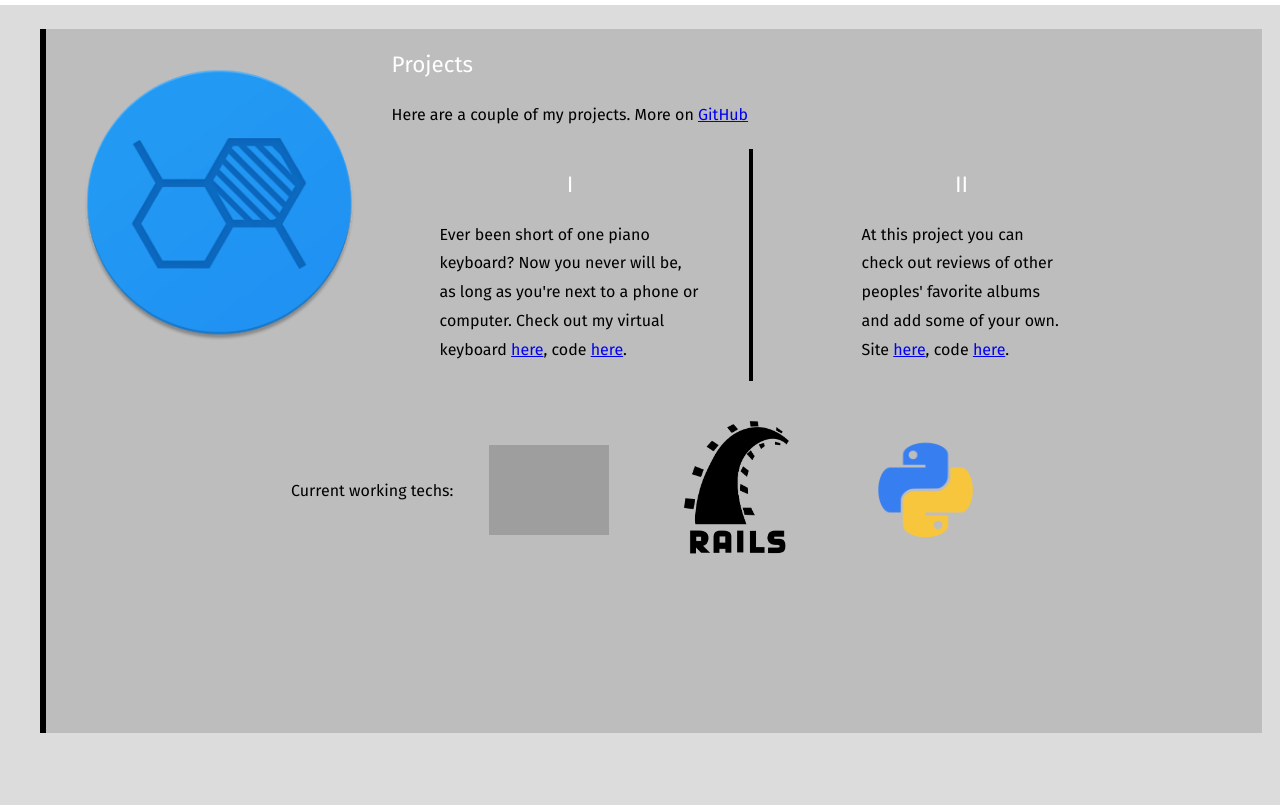
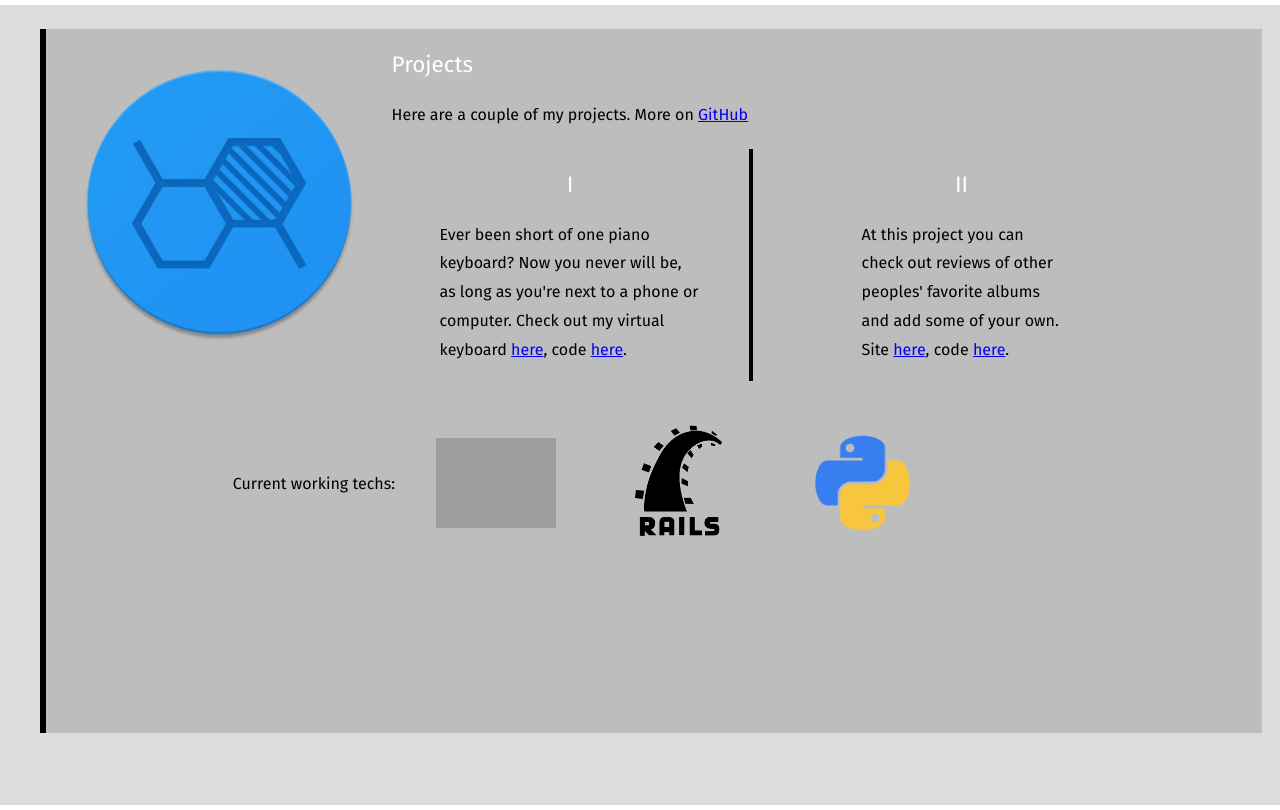
Before and after one commit to jmauran91/personal-html, a PHP site: page / in a window 1280 px wide. Shown: the part 1293-2103 px from the top of the page. Run offline with PHP 8.4, Linux system fonts and the light colour scheme; some libraries are stand-ins or nearby versions; some web fonts are replaced; grey boxes are pictures that could not be loaded.

Commit message:
improve icon formatting

```diff
--- a/assets/stylesheets/projects.css
+++ b/assets/stylesheets/projects.css
@@ -108,11 +108,17 @@ text-align: center;
   justify-content: space-around;
   align-items: center;
   width: 60%;
-  margin-left: 20%;
+  margin-left: 15%;
   margin-right: 20%;
+  margin-top: 6px;
 }
 
-.projtex_pix {
+#reactjs{
+  height: 120px;
+  width: 120px;
+}
+
+#python{
   height: 120px;
   width: 120px;
 }
--- a/views/index.html
+++ b/views/index.html
@@ -143,9 +143,9 @@
 
         <div class="projtex">
           <div class="projtex_head"> Current working techs: </div>
-          <img class="projtex_pix" src="../assets/images/apps.svg"/>
-          <img class="projtex_pix" src="../assets/images/Ruby_on_rails_2-512.png" height="100px" width="100px"/>
-          <img class="projtex_pix" src="../assets/images/Cornmanthe3rd-Plex-Other-python.ico"/>
+          <img class="projtex_pix" id="reactjs" src="../assets/images/apps.svg"/>
+          <img class="projtex_pix" id="ror" src="../assets/images/Ruby_on_rails_2-512.png" height="100px" width="100px"/>
+          <img class="projtex_pix" id="python" src="../assets/images/Cornmanthe3rd-Plex-Other-python.ico"/>
         </div>
       </div>
       </div>
```
